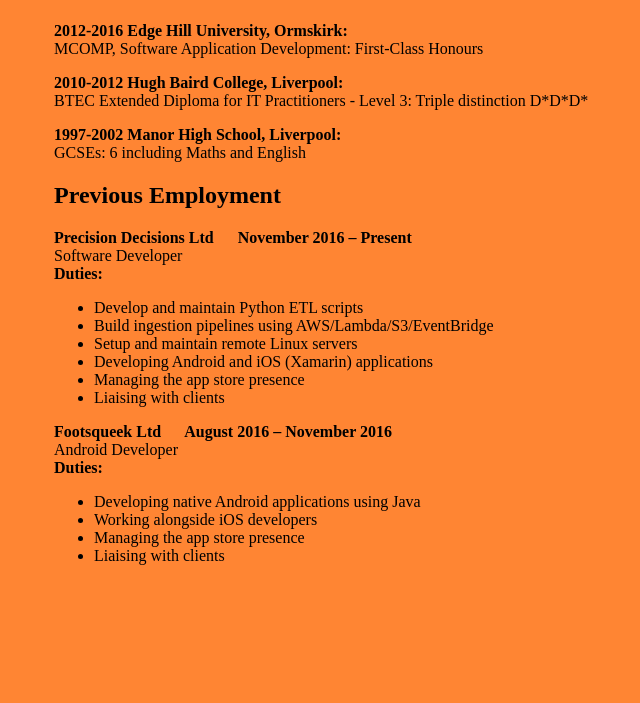
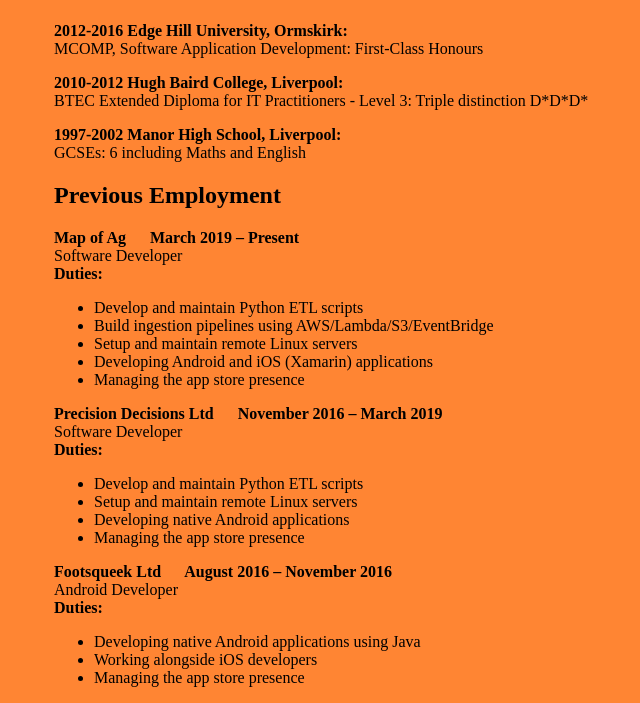
Before and after one commit to logi-26/portfolio-website, a Flask app: page /cv in a window 1280 px wide. Shown: the part 1317-2020 px from the top of the page, without its empty margins (270-910 px from the left). Before the commit the page ends 1882 px from the top, so only its background shows below. Run offline with Flask 3, Linux system fonts and the light colour scheme.

Commit message:
feat: update CV

```diff
--- a/templates/cv.html
+++ b/templates/cv.html
@@ -29,7 +29,7 @@
 		<div class="cvEmployment">
 			<h2>Previous Employment</h2>
 
-			<p><strong>Precision Decisions Ltd &nbsp;&nbsp;&nbsp;&nbsp; November 2016 – Present</strong><br>Software Developer<br><strong>Duties:</strong></p>
+			<p><strong>Map of Ag &nbsp;&nbsp;&nbsp;&nbsp; March 2019 – Present</strong><br>Software Developer<br><strong>Duties:</strong></p>
 
 			<ul>
 				<li>Develop and maintain Python ETL scripts</li>
@@ -37,7 +37,15 @@
 				<li>Setup and maintain remote Linux servers</li>
 				<li>Developing Android and iOS (Xamarin) applications</li>
 				<li>Managing the app store presence</li>
-				<li>Liaising with clients</li>
+			</ul>
+
+			<p><strong>Precision Decisions Ltd &nbsp;&nbsp;&nbsp;&nbsp; November 2016 – March 2019</strong><br>Software Developer<br><strong>Duties:</strong></p>
+
+			<ul>
+				<li>Develop and maintain Python ETL scripts</li>
+				<li>Setup and maintain remote Linux servers</li>
+				<li>Developing native Android applications</li>
+				<li>Managing the app store presence</li>
 			</ul>
 
 			<p><strong>Footsqueek Ltd &nbsp;&nbsp;&nbsp;&nbsp; August 2016 – November 2016</strong><br>Android Developer<br><strong>Duties:</strong></p>
@@ -46,7 +54,6 @@
 				<li>Developing native Android applications using Java</li>
 				<li>Working alongside iOS developers</li>
 				<li>Managing the app store presence</li>
-				<li>Liaising with clients</li>
 			</ul>
 
 		</div>
```
